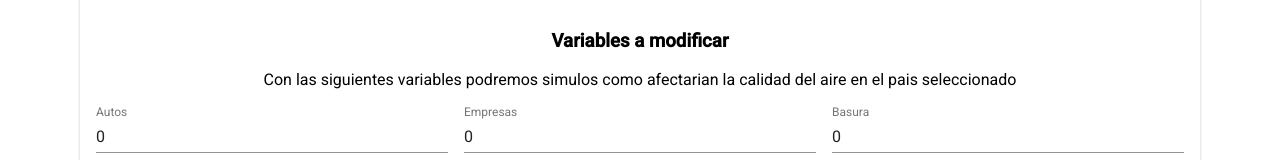
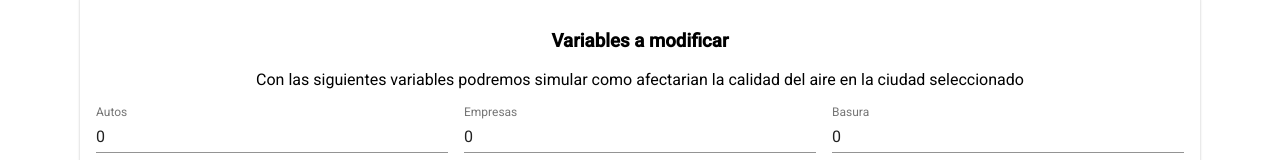
Before and after one commit to esvarez/User-facade-service, a React (Create React App) app: page / in a window 1280 px wide. Both pictures are taken after a click on the button "Delete". Shown: the part 157-317 px from the top of the page. Built offline with nearby package versions, Linux system fonts and the light colour scheme.

Commit message:
variables en el mapa

```diff
--- a/src/components/App.jsx
+++ b/src/components/App.jsx
@@ -1,4 +1,4 @@
-import React, { Component, PropTypes } from 'react'
+import React, { Component } from 'react'
 import GeoContainer from './GeoContainer'
 import './App.css'
 import cities from '../data/cities.json';
@@ -35,6 +35,9 @@ class App extends Component{
             zoom: 10
         })
     }
+    handleOnChangueFactors(e){
+        console.log({value:e.target.value,target:e.target,id:e.target.id});
+    }
 
     render(){
         return(
@@ -43,6 +46,7 @@ class App extends Component{
                 factors = { this.state.factors }
                 citySelected = { this.state.citySelected }
                 onChangeCity = { this.handleOnChangeCity }
+                onChangueFactor = {this.handleOnChangueFactors}
                 position = { this.state.position }
                 zoom = { this.state.zoom }
             />
--- a/src/components/CardDetail/CardDetail.js
+++ b/src/components/CardDetail/CardDetail.js
@@ -6,7 +6,6 @@ import Grid from '@material-ui/core/Grid';
 import Card from '@material-ui/core/Card';
 import CardHeader from '@material-ui/core/CardHeader';
 import CardContent from '@material-ui/core/CardContent';
-import Typography from '@material-ui/core/Typography';
 import Button from '@material-ui/core/Button';
 
 
--- a/src/components/Filter/Filter.js
+++ b/src/components/Filter/Filter.js
@@ -4,7 +4,6 @@ import './Filter.css'
 import Grid from '@material-ui/core/Grid';
 
 import Card from '@material-ui/core/Card';
-import CardHeader from '@material-ui/core/CardHeader';
 import CardContent from '@material-ui/core/CardContent';
 
 import Select from '@material-ui/core/Select';
@@ -68,14 +67,14 @@ class Filter extends Component{
                 <div>
                     <h3 className="center">Variables a modificar</h3>
                     <p className="center">
-                        Con las siguientes variables podremos simulos como afectarian
-                        la calidad del aire en el pais seleccionado
+                        Con las siguientes variables podremos simular como afectarian
+                        la calidad del aire en la ciudad seleccionado
                     </p>
                     <Grid container spacing={16}>
                         {this.props.factors.map(item=>{
                             return (
-                                <Grid item xs={12} sm={4}>
-                                    <Factor key={item.id} title={item.name} type={item.type} value={item.value}/>
+                                <Grid key={item.id} item xs={12} sm={4}>
+                                    <Factor id={item.id} key={item.id} title={item.name} type={item.type} value={item.value} onChangeFactor={this.props.onChangeFactor}/>
                                 </Grid>
                             )
                         })}
--- a/src/components/GeoContainer.jsx
+++ b/src/components/GeoContainer.jsx
@@ -14,6 +14,7 @@ const GeoContainer = (props) => (
             factors = {props.factors}
             citySelected = {props.citySelected}
             onChangeCity = { props.onChangeCity }
+            onChangeFactor = { props.onChangueFactor }
         />
         <CardDetail
         className="space-around"
--- a/src/components/Map/Map.jsx
+++ b/src/components/Map/Map.jsx
@@ -1,10 +1,9 @@
-import React, { Component } from 'react'
+import React from 'react'
 import './Map.css'
 import * as ReactLeaflet from 'react-leaflet'
 import Card from '@material-ui/core/Card'
 import CardActions from '@material-ui/core/CardActions'
 import CardContent from '@material-ui/core/CardContent'
-import Button from '@material-ui/core/Button'
 const { Map: LeafletMap, TileLayer, Marker, Popup } = ReactLeaflet
 
 const MapMx = (props) => (
--- a/src/components/factor/factor.js
+++ b/src/components/factor/factor.js
@@ -8,7 +8,7 @@ import FormControl from '@material-ui/core/FormControl';
 const Factor = props => (
     <FormControl className="input">
         <InputLabel
-          htmlFor={props.is}
+          htmlFor={props.id}
         >
           {props.title}
         </InputLabel>
@@ -16,7 +16,8 @@ const Factor = props => (
           defaultValue={props.value}
           className="input"
           type={props.type}
-          id={props.id}
+          id={""+props.id}
+          onChange={props.onChangeFactor}
         />
     </FormControl>
 )
```
